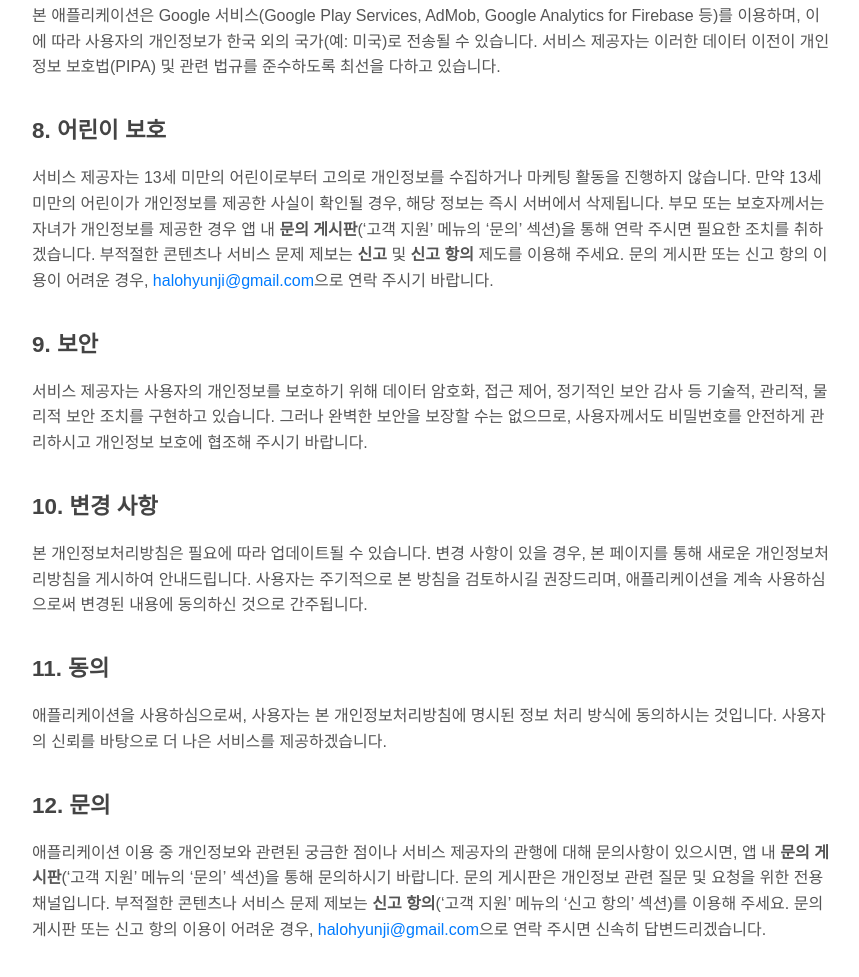
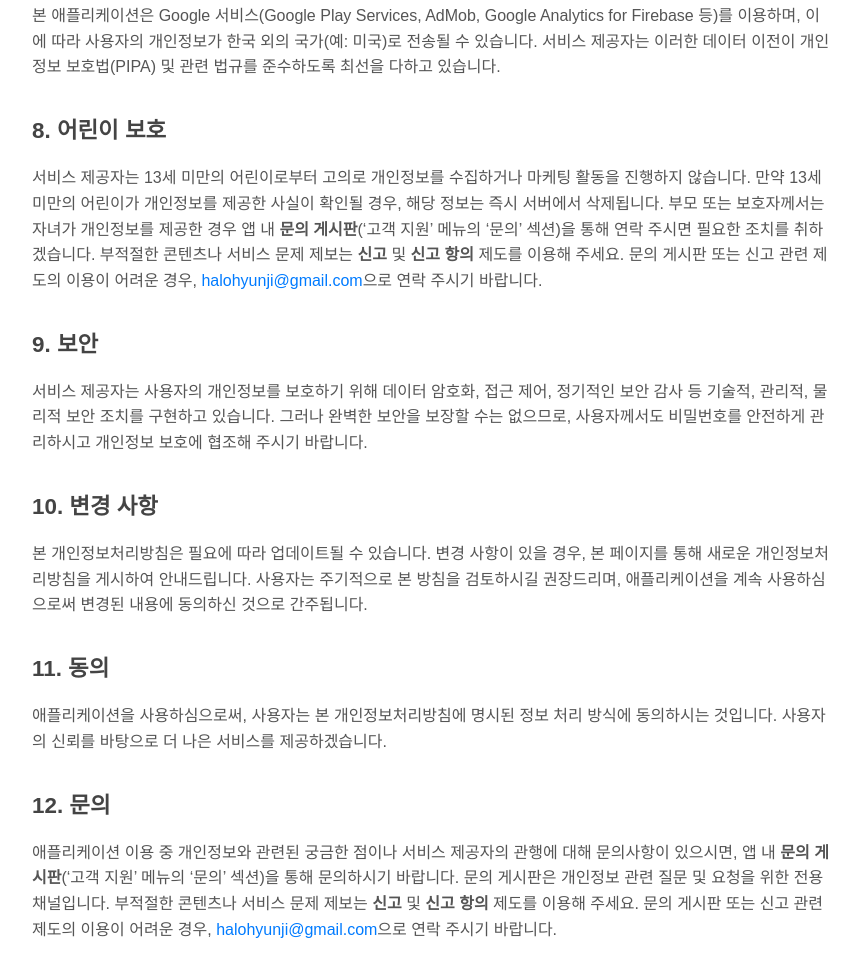
Before and after one commit to senior-service/ksenior-privacy, a plain HTML site: page index.html in a window 1280 px wide. Shown: the part 2208-3185 px from the top of the page, without its empty margins (208-1067 px from the left). Drawn offline with Linux system fonts and the light colour scheme.

Commit message:
Update community

```diff
--- a/index.html
+++ b/index.html
@@ -238,7 +238,7 @@
       <strong>문의 게시판</strong>(‘고객 지원’ 메뉴의 ‘문의’ 섹션)을 통해 연락
       주시면 필요한 조치를 취하겠습니다. 부적절한 콘텐츠나 서비스 문제 제보는
       <strong>신고</strong> 및 <strong>신고 항의</strong> 제도를 이용해 주세요.
-      문의 게시판 또는 신고 항의 이용이 어려운 경우,
+      문의 게시판 또는 신고 관련 제도의 이용이 어려운 경우,
       <a href="mailto:halohyunji@gmail.com">halohyunji@gmail.com</a>으로 연락
       주시기 바랍니다.
     </p>
@@ -272,11 +272,11 @@
       관행에 대해 문의사항이 있으시면, 앱 내
       <strong>문의 게시판</strong>(‘고객 지원’ 메뉴의 ‘문의’ 섹션)을 통해
       문의하시기 바랍니다. 문의 게시판은 개인정보 관련 질문 및 요청을 위한 전용
-      채널입니다. 부적절한 콘텐츠나 서비스 문제 제보는
-      <strong>신고 항의</strong>(‘고객 지원’ 메뉴의 ‘신고 항의’ 섹션)를 이용해
-      주세요. 문의 게시판 또는 신고 항의 이용이 어려운 경우,
+      채널입니다. 부적절한 콘텐츠나 서비스 문제 제보는 <strong>신고</strong> 및
+      <strong>신고 항의</strong> 제도를 이용해 주세요. 문의 게시판 또는 신고
+      관련 제도의 이용이 어려운 경우,
       <a href="mailto:halohyunji@gmail.com">halohyunji@gmail.com</a>으로 연락
-      주시면 신속히 답변드리겠습니다.
+      주시기 바랍니다.
     </p>
   </body>
 </html>
```
